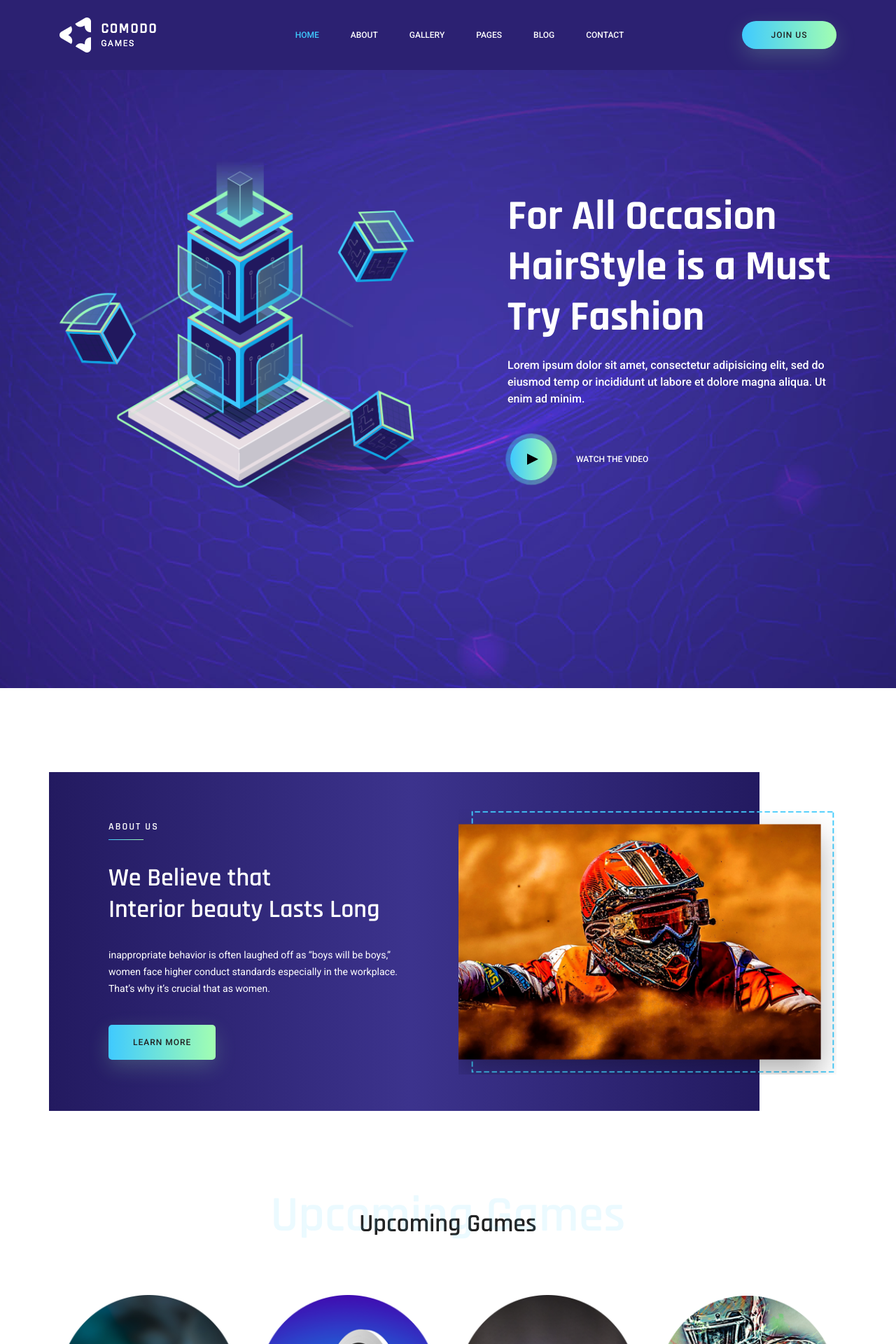
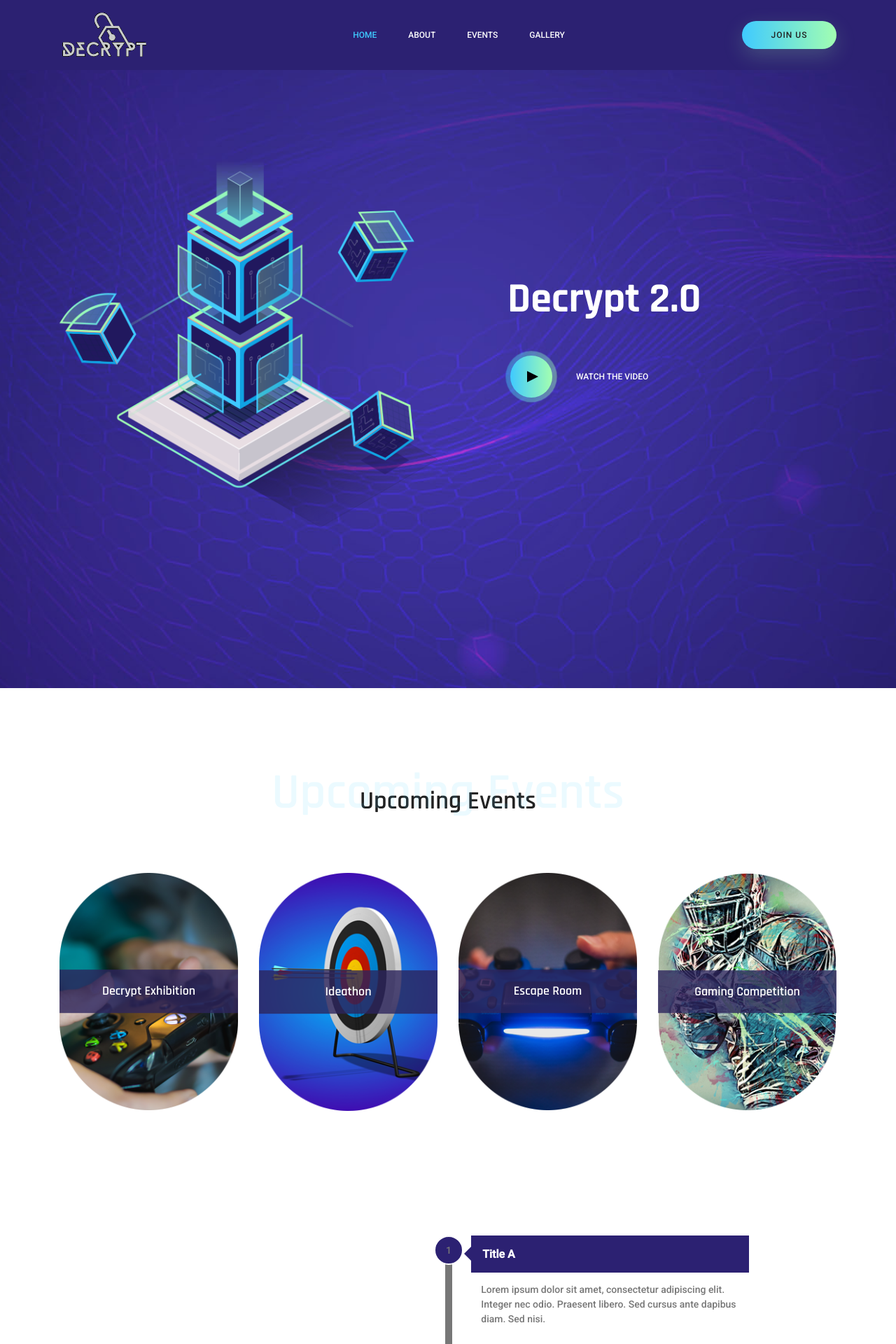
Before and after one commit to kdsuneraavinash/decrypt-site, a PHP site: page / in a window 1280 px wide. Shown: the top 1920 px of the page at 70% size. Run offline with PHP 8.4, Linux system fonts and the light colour scheme; some libraries are stand-ins or nearby versions.

Commit message:
Added basic timeline

```diff
--- a/css/style.css
+++ b/css/style.css
@@ -3810,6 +3810,96 @@ h6 {
     padding: 60px 0; } }
 /*---------------------------------------------------- */
 /*----------------------------------------------------*/
+/* - &:nth-child(1) {
+			 grid-area: entry1;
+		 }
+   - useful timesaver if there is a lengthy list
+*/
+.timeline {
+  line-height: 1.5em;
+  font-size: 14px;
+  transition: all .4s ease;
+  position: relative;
+  counter-reset: section; }
+  .timeline:before {
+    content: "";
+    width: 10px;
+    height: 100%;
+    background: #777777;
+    position: absolute;
+    top: 0;
+    left: -3.313em;
+    border-radius: 40px 40px; }
+
+.timeline--entry {
+  position: relative; }
+  .timeline--entry__title {
+    color: white;
+    background-color: #2c2172;
+    font-size: 1rem;
+    padding: 1em; }
+    .timeline--entry__title:before {
+      content: "";
+      display: inline-block;
+      width: 1em;
+      height: 1em;
+      position: absolute;
+      border-top: 10px solid transparent;
+      border-bottom: 10px solid transparent;
+      left: -1em;
+      border-right: 10px solid #2c2172; }
+  .timeline--entry__detail {
+    padding: 1em;
+    margin: 0; }
+  .timeline--entry:before {
+    display: flex;
+    align-items: center;
+    justify-content: center;
+    width: 3em;
+    height: 3em;
+    background-color: #2c2172;
+    border: .2em solid white;
+    border-radius: 50%;
+    position: absolute;
+    counter-increment: section;
+    content: counter(section);
+    left: -4.5em; }
+
+.timeline-wrapper {
+  margin: 3.125em auto;
+  padding: 1em 5em 1em;
+  max-width: 1000px;
+  line-height: 1.5; }
+
+@supports (display: grid) {
+  @media (min-width: 768px) {
+    .timeline {
+      display: grid;
+      grid-gap: 4.75em;
+      grid-template-areas: ".  entry1" "entry2  ." ". entry3" "entry4 ." ". entry5"; }
+      .timeline:before {
+        left: 49.5%; }
+
+    .timeline--entry:nth-child(1) {
+      grid-area: entry1; }
+    .timeline--entry:nth-child(2) {
+      grid-area: entry2; }
+    .timeline--entry:nth-child(3) {
+      grid-area: entry3; }
+    .timeline--entry:nth-child(4) {
+      grid-area: entry4; }
+    .timeline--entry:nth-child(5) {
+      grid-area: entry5; }
+    .timeline--entry:nth-of-type(odd):before {
+      left: -3.8em; }
+    .timeline--entry:nth-of-type(even):not(:nth-of-type(odd)) .timeline--entry__title:before {
+      left: 100%;
+      border-left: 10px solid #2c2172;
+      border-right: 0; }
+    .timeline--entry:nth-of-type(even):before {
+      left: 103%; } } }
+/*---------------------------------------------------- */
+/*----------------------------------------------------*/
 /* Footer Area css
 ============================================================================================ */
 .footer_area {
--- a/index.html
+++ b/index.html
@@ -6,7 +6,7 @@
 	<meta charset="utf-8">
 	<meta name="viewport" content="width=device-width, initial-scale=1, shrink-to-fit=no">
 	<link rel="icon" href="img/favicon.png" type="image/png">
-	<title>Comodo Games</title>
+	<title>Decrypt 2.0</title>
 	<!-- Bootstrap CSS -->
 	<link rel="stylesheet" href="css/bootstrap.css">
 	<link rel="stylesheet" href="vendors/linericon/style.css">
@@ -17,7 +17,7 @@
 	<link rel="stylesheet" href="vendors/animate-css/animate.css">
 	<link rel="stylesheet" href="vendors/flaticon/flaticon.css">
 	<!-- main css -->
-	<link rel="stylesheet" href="css/style.css">
+	<link rel="stylesheet" href="css/style.css?v=1">
 </head>
 
 <body>
@@ -39,26 +39,19 @@
 					<div class="collapse navbar-collapse offset" id="navbarSupportedContent">
 						<ul class="nav navbar-nav menu_nav justify-content-center">
 							<li class="nav-item active"><a class="nav-link" href="index.html">Home</a></li>
-							<li class="nav-item"><a class="nav-link" href="about-us.html">About</a></li>
-							<li class="nav-item"><a class="nav-link" href="gallery.html">Gallery</a>
+							<li class="nav-item"><a class="nav-link" href="#">About</a></li>
 							<li class="nav-item submenu dropdown">
-								<a href="#" class="nav-link dropdown-toggle" data-toggle="dropdown" role="button" aria-haspopup="true"
-								 aria-expanded="false">Pages</a>
+								<a href="#" class="nav-link dropdown-toggle" data-toggle="dropdown" role="button"
+								   aria-haspopup="true"
+								   aria-expanded="false">Events</a>
 								<ul class="dropdown-menu">
-									<li class="nav-item"><a class="nav-link" href="price.html">Pricing</a>
-									<li class="nav-item"><a class="nav-link" href="games.html">Games</a>
-									<li class="nav-item"><a class="nav-link" href="elements.html">Elements</a>
+									<li class="nav-item"><a class="nav-link" href="#">Decrypt Exhibition</a>
+									<li class="nav-item"><a class="nav-link" href="#">Ideathon</a>
+									<li class="nav-item"><a class="nav-link" href="#">Escape Room</a>
+									<li class="nav-item"><a class="nav-link" href="#">Gaming Competition</a>
 								</ul>
 							</li>
-							<li class="nav-item submenu dropdown">
-								<a href="#" class="nav-link dropdown-toggle" data-toggle="dropdown" role="button" aria-haspopup="true"
-								 aria-expanded="false">Blog</a>
-								<ul class="dropdown-menu">
-									<li class="nav-item"><a class="nav-link" href="blog.html">Blog</a></li>
-									<li class="nav-item"><a class="nav-link" href="single-blog.html">Blog Details</a></li>
-								</ul>
-							</li>
-							<li class="nav-item"><a class="nav-link" href="contact.html">Contact</a></li>
+							<li class="nav-item"><a class="nav-link" href="#">Gallery</a>
 						</ul>
 						<ul class="nav navbar-nav navbar-right">
 							<li class="nav-item"><a href="#" class="primary_btn">join us</a></li>
@@ -83,14 +76,10 @@
 					<div class="col-lg-6">
 						<div class="banner_content">
 							<h2>
-								For All Occasion <br>
-								HairStyle is a Must <br>
-								Try Fashion
+								Decrypt 2.0
 							</h2>
-							<p>
-								Lorem ipsum dolor sit amet, consectetur adipisicing elit, sed do eiusmod temp or incididunt ut labore et dolore
-								magna aliqua. Ut enim ad minim.
-							</p>
+							<h3 id="tw_source">
+							</h3>
 							<div class="d-flex align-items-center">
 								<a id="play-home-video" class="video-play-button" href="https://www.youtube.com/watch?v=vParh5wE-tM">
 									<span></span>
@@ -107,28 +96,6 @@
 	</section>
 	<!--================End Home Banner Area =================-->
 
-	<!--================Start About Us Area =================-->
-	<section class="about_us_area section_gap_top">
-		<div class="container">
-			<div class="row about_content align-items-center">
-				<div class="col-lg-6">
-					<div class="section_content">
-						<h6>About Us</h6>
-						<h1>We Believe that <br>Interior beauty Lasts Long</h1>
-						<p>inappropriate behavior is often laughed off as “boys will be boys,” women face higher conduct standards
-							especially in the workplace. That’s why it’s crucial that as women.</p>
-						<a class="primary_btn" href="#">Learn More</a>
-					</div>
-				</div>
-				<div class="col-lg-6">
-					<div class="about_us_image_box justify-content-center">
-						<img class="img-fluid w-100" src="img/about_img.png" alt="">
-					</div>
-				</div>
-			</div>
-		</div>
-	</section>
-	<!--================End About Us Area =================-->
 
 	<!--================First Upcoming Games Area =================-->
 	<section class="upcoming_games_area">
@@ -136,8 +103,8 @@
 			<div class="row">
 				<div class="col-lg-12">
 					<div class="main_title">
-						<h2>Upcoming Games</h2>
-						<h1>Upcoming Games</h1>
+						<h2>Upcoming Events</h2>
+						<h1>Upcoming Events</h1>
 					</div>
 				</div>
 			</div>
@@ -146,7 +113,7 @@
 					<div class="new_games_item">
 						<img src="img/b_map1.png" alt="">
 						<div class="upcoming_title">
-							<h3><a href="games.html">Best Ps4 Games</a></h3>
+							<h3><a href="games.html">Decrypt Exhibition</a></h3>
 						</div>
 					</div>
 				</div>
@@ -154,7 +121,7 @@
 					<div class="new_games_item">
 						<img src="img/b_map2.png" alt="">
 						<div class="upcoming_title">
-							<h3><a href="games.html">World Dart 2019</a></h3>
+							<h3><a href="games.html">Ideathon</a></h3>
 						</div>
 					</div>
 				</div>
@@ -162,7 +129,7 @@
 					<div class="new_games_item">
 						<img src="img/b_map3.png" alt="">
 						<div class="upcoming_title">
-							<h3><a href="games.html">New XBox Games</a></h3>
+							<h3><a href="games.html">Escape Room</a></h3>
 						</div>
 					</div>
 				</div>
@@ -170,7 +137,7 @@
 					<div class="new_games_item">
 						<img src="img/b_map4.png" alt="">
 						<div class="upcoming_title">
-							<h3><a href="games.html">Amarican Football</a></h3>
+							<h3><a href="games.html">Gaming Competition</a></h3>
 						</div>
 					</div>
 				</div>
@@ -178,6 +145,62 @@
 		</div>
 	</section>
 	<!--================End Upcoming Games Area =================-->
+
+	<!--================Start Timeline ========================-->
+
+	<section>
+		<div class="container">
+			<div class="timeline-wrapper">
+				<div class="timeline">
+					<dl class="timeline--entry">
+						<dt class="timeline--entry__title">Title A</dt>
+						<dd class="timeline--entry__detail">Lorem ipsum dolor sit amet, consectetur adipiscing elit. Integer nec odio. Praesent libero. Sed cursus ante dapibus diam. Sed nisi.</dd>
+					</dl>
+					<dl class="timeline--entry">
+						<dt class="timeline--entry__title">Title B</dt>
+						<dd class="timeline--entry__detail"> Lorem ipsum dolor sit amet, consectetur adipiscing elit. Integer nec odio. Praesent libero. Sed cursus ante dapibus diam. Sed nisi.</dd>
+					</dl>
+					<dl class="timeline--entry">
+						<dt class="timeline--entry__title">Title C</dt>
+						<dd class="timeline--entry__detail">Lorem ipsum dolor sit amet, consectetur adipiscing elit. Integer nec odio. Praesent libero. Sed cursus ante dapibus diam. Sed nisi.</dd>
+					</dl>
+					<dl class="timeline--entry">
+						<dt class="timeline--entry__title">Title D</dt>
+						<dd class="timeline--entry__detail">Lorem ipsum dolor sit amet, consectetur adipiscing elit. Integer nec odio. Praesent libero. Sed cursus ante dapibus diam. Sed nisi.</dd>
+					</dl>
+					<dl class="timeline--entry">
+						<dt class="timeline--entry__title">Title D</dt>
+						<dd class="timeline--entry__detail">Lorem ipsum dolor sit amet, consectetur adipiscing elit. Integer nec odio. Praesent libero. Sed cursus ante dapibus diam. Sed nisi.</dd>
+					</dl>
+				</div>
+			</div>
+		</div>
+	</section>
+	<!--================End Timeline =================-->
+
+
+	<!--================Start About Us Area =================-->
+	<section class="about_us_area section_gap">
+		<div class="container">
+			<div class="row about_content align-items-center">
+				<div class="col-lg-6">
+					<div class="section_content">
+						<h6>About Us CSE17</h6>
+						<h1>Life at CSE</h1>
+						<p>But inappropriate behavior is often laughed off as “boys will be boys,” women face higher conduct standards
+							especially in the workplace. That’s why it’s crucial that as women.</p>
+						<a class="primary_btn" href="#">Learn More</a>
+					</div>
+				</div>
+				<div class="col-lg-6">
+					<div class="about_us_image_box justify-content-center">
+						<img class="img-fluid w-100" src="img/about_us.jpg" alt="">
+					</div>
+				</div>
+			</div>
+		</div>
+	</section>
+	<!--================End About Us Area =================-->
 
 	<!--================Start Recent Update Area =================-->
 	<section class="recent_update_area section_gap">
@@ -393,75 +416,8 @@
 	</section>
 	<!--================ End Testimonials Area ================-->
 
-
-	<!--================ Start Pricing Plans Area ================-->
-	<section class="pricing_area section_gap">
-		<div class="container">
-			<div class="row">
-				<div class="col-lg-12">
-					<div class="main_title">
-						<h2>Pricing Plans</h2>
-						<h1>Pricing Plans</h1>
-					</div>
-				</div>
-			</div>
-			<div class="row">
-				<div class="col-lg-4 col-md-6">
-					<div class="pricing_item">
-						<h3 class="p_title">Silver Package</h3>
-						<h1 class="p_price">$69.00</h1>
-						<div class="p_list">
-							<ul>
-								<li>Basic hair Cut</li>
-								<li>Basic hair Cut</li>
-								<li>Basic hair Cut</li>
-							</ul>
-						</div>
-						<div class="p_btn">
-							<a class="gradient_btn" href="#"><span>Order Now</span></a>
-						</div>
-					</div>
-				</div>
-				<div class="col-lg-4 col-md-6">
-					<div class="pricing_item active">
-						<h3 class="p_title">Golden Package</h3>
-						<h1 class="p_price">$69.00</h1>
-						<div class="p_list">
-							<ul>
-								<li>Basic hair Cut</li>
-								<li>Basic hair Cut</li>
-								<li>Basic hair Cut</li>
-							</ul>
-						</div>
-						<div class="p_btn">
-							<a class="gradient_btn" href="#"><span>Order Now</span></a>
-						</div>
-					</div>
-				</div>
-				<div class="col-lg-4 hidden-md">
-					<div class="pricing_item">
-						<h3 class="p_title">Platinum Package</h3>
-						<h1 class="p_price">$69.00</h1>
-						<div class="p_list">
-							<ul>
-								<li>Basic hair Cut</li>
-								<li>Basic hair Cut</li>
-								<li>Basic hair Cut</li>
-							</ul>
-						</div>
-						<div class="p_btn">
-							<a class="gradient_btn" href="#"><span>Order Now</span></a>
-						</div>
-					</div>
-				</div>
-			</div>
-		</div>
-	</section>
-	<!--================ End Pricing Plans Area ================-->
-
-
 	<!--================ Start Frequently Asked Questions Area ================-->
-	<section class="frequently_area">
+	<section class="frequently_area section_gap">
 		<div class="container">
 			<div class="row">
 				<div class="col-lg-12">
@@ -720,6 +676,25 @@ Copyright &copy;<script>document.write(new Date().getFullYear());</script> All r
 	<script src="https://maps.googleapis.com/maps/api/js?key=AIzaSyCjCGmQ0Uq4exrzdcL6rvxywDDOvfAu6eE"></script>
 	<script src="js/gmaps.min.js"></script>
 	<script src="js/theme.js"></script>
+
+	<script src="https://cdnjs.cloudflare.com/ajax/libs/TypewriterJS/1.0.0/typewriter.min.js"></script>
+
+	<script>
+		var tw_source = document.getElementById('tw_source');
+
+		var typewriter = new Typewriter(tw_source, {
+			loop: true
+		});
+
+		typewriter.typeString('Hello World!')
+				.pauseFor(2500)
+				.deleteAll()
+				.typeString('It is time to DECRYPT')
+				.pauseFor(2500)
+				.start();
+	</script>
+
+
 </body>
 
 </html>
--- a/scss/_header.scss
+++ b/scss/_header.scss
@@ -5,7 +5,7 @@
     top: 0;
     left: 0;
     z-index: 9999;
-    background: #2c2172;
+    background: $header-color;
     .navbar-brand {
         margin-right: 30px;
     }
@@ -129,7 +129,7 @@
             top: -70px;
             left: 0;
             right: 0;
-            background: #2c2172;
+            background: $header-color;
             transform: translateY(70px);
             transition: transform 500ms ease, background 500ms ease;
             -webkit-transition: transform 500ms ease, background 500ms ease;
--- /dev/null
+++ b/scss/_timeline.scss
@@ -0,0 +1,155 @@
+//-Timeline Specific Mixins
+
+//- Indicator style
+@mixin timeline-indicator {
+  content: "";
+  display: inline-block;
+  width: 1em;
+  height: 1em;
+  position: absolute;
+  border-top: 10px solid transparent;
+  border-bottom: 10px solid transparent;
+}
+
+// - Timeline entry
+// - Produces the following:
+/* - &:nth-child(1) {
+			 grid-area: entry1;
+		 }
+   - useful timesaver if there is a lengthy list
+*/
+@mixin timeline-entry {
+  @for $i from 1 through 5 {
+    &:nth-child(#{$i}) {
+      grid-area: entry#{$i};
+    }
+  }
+}
+
+//- Variables
+$timeline-indicator-color: $text-color;
+$timeline-title-background-color: $header-color;
+
+
+//- Mobile First Timeline - stacked for small viewports and browsers that don't support grid
+.timeline {
+  line-height: 1.5em;
+  font-size: 14px;
+  transition: all .4s ease;
+  position: relative;
+  counter-reset: section;
+
+  //- indicator line
+  &:before {
+    content:"";
+    width: 10px;
+    height: 100%;
+    background: $timeline-indicator-color;
+    position: absolute;
+    top: 0;
+    left: -3.313em;
+    border-radius: 40px 40px;
+  }
+}
+
+.timeline--entry {
+  position: relative;
+
+  &__title {
+    color: white;
+    background-color: $timeline-title-background-color;
+    font-size: 1rem;
+    padding: 1em;
+    &:before {
+      @include timeline-indicator;
+      left: -1em;
+      border-right: 10px solid $timeline-title-background-color;
+    }
+  }
+
+  &__detail {
+    padding: 1em;
+    margin: 0;
+  }
+
+  //- number indicator
+  &:before {
+    display: flex;
+    align-items: center;
+    justify-content: center;
+    width: 3em;
+    height: 3em;
+    background-color: $timeline-title-background-color;
+    border: .2em solid white;
+    border-radius: 50%;
+    position: absolute;
+    counter-increment: section;
+    content: counter(section);
+    left: -4.5em;
+  }
+}
+
+
+.timeline-wrapper {
+  margin: 3.125em auto;
+  padding: 1em 5em 1em;
+  max-width: 1000px;
+  line-height: 1.5;
+}
+
+
+$tablet-width: 768px;
+@mixin tablet-up {
+  @media (min-width: #{$tablet-width}) {
+    @content;
+  }
+}
+
+//- Tablet Up Screens Layout if CSS Grid is supported
+@supports (display: grid) {
+  @include tablet-up {
+    .timeline {
+      display: grid;
+      grid-gap: 4.75em;
+      grid-template-areas: 	".  entry1"
+      "entry2  ."
+      ". entry3"
+      "entry4 ."
+      ". entry5";
+      //- Timeline line
+      &:before {
+        left: 49.5%;
+      }
+    }
+
+    .timeline--entry {
+      @include timeline-entry;
+
+      //- odd timeline entry
+      &:nth-of-type(odd){
+        //- Default position the number indicator mobile
+        &:before {
+          left: -3.8em;
+        }
+      }
+
+      //- even timeline entry
+      &:nth-of-type(even){
+        &:not(:nth-of-type(odd)) {
+          //-right pointing arrow indicator
+          .timeline--entry__title {
+            &:before {
+              left: 100% ;
+              border-left: 10px solid $timeline-title-background-color;
+              border-right: 0;
+            }
+          }
+        }
+        //- Position the number indicator
+        &:before {
+          left: 103%;
+        }
+      }
+    }
+  }
+}
--- a/scss/_variables.scss
+++ b/scss/_variables.scss
@@ -8,6 +8,7 @@ $primary-color: #3fcaff;
 $primary-color2: #a4ffb0;
 $title-color: #222222;
 $text-color: #777777;
+$header-color: #2c2172;
 
 
 /*=================== fonts ====================*/
--- a/scss/style.scss
+++ b/scss/style.scss
@@ -59,5 +59,9 @@ Author E-mail: naimlasker@gmail.com
 /*---------------------------------------------------- */
 
 /*----------------------------------------------------*/
+@import "timeline";
+/*---------------------------------------------------- */
+
+/*----------------------------------------------------*/
 @import "footer";
 /*---------------------------------------------------- */
```
Also changed, not shown: img/about_us.jpg (added), img/cse_logo.jpg (added), img/logo.png, 2 other files.
